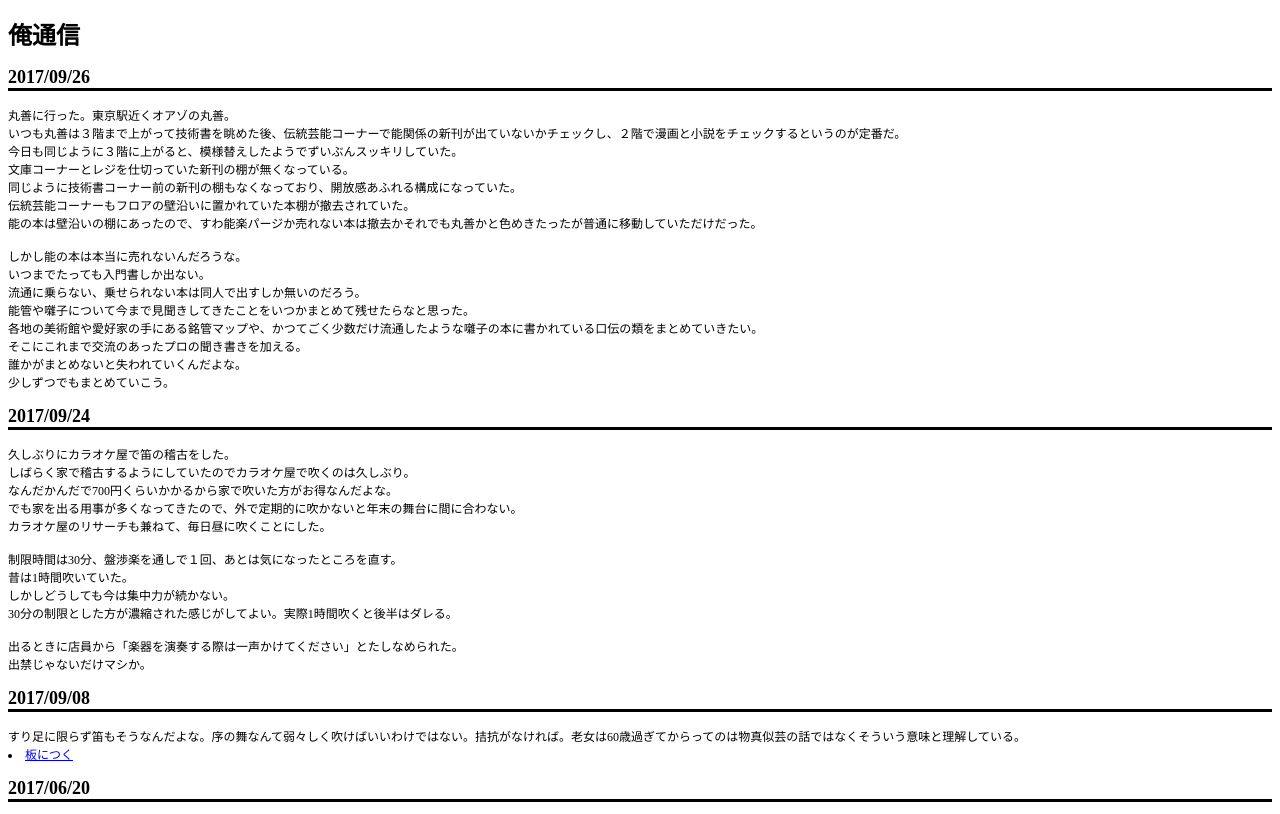
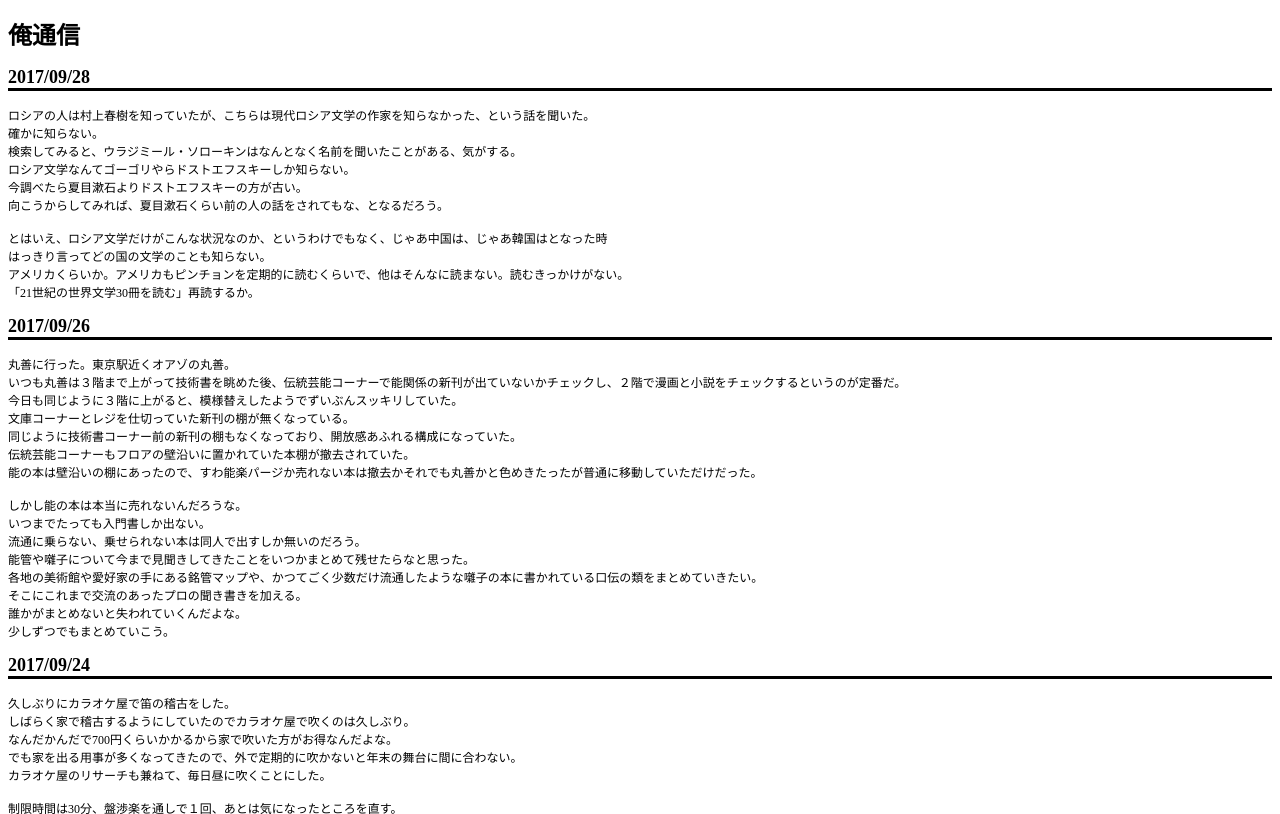
Before and after one commit to dichika/dichika.github.io, a plain HTML site: page index.html in a window 1280 px wide. Shown: the top 814 px of the page. Drawn offline with Linux system fonts and the light colour scheme.

Commit message:
Update index.html

```diff
--- a/index.html
+++ b/index.html
@@ -25,6 +25,19 @@ border-bottom: solid 3px black;
 </head>
 <body>
   <h1> 俺通信 </h1>
+    <h2> 2017/09/28 </h2>
+  ロシアの人は村上春樹を知っていたが、こちらは現代ロシア文学の作家を知らなかった、という話を聞いた。<br>
+確かに知らない。<br>
+検索してみると、ウラジミール・ソローキンはなんとなく名前を聞いたことがある、気がする。<br>
+ロシア文学なんてゴーゴリやらドストエフスキーしか知らない。<br>
+今調べたら夏目漱石よりドストエフスキーの方が古い。<br>
+向こうからしてみれば、夏目漱石くらい前の人の話をされてもな、となるだろう。<br>
+<br>
+とはいえ、ロシア文学だけがこんな状況なのか、というわけでもなく、じゃあ中国は、じゃあ韓国はとなった時<br>
+はっきり言ってどの国の文学のことも知らない。<br>
+アメリカくらいか。アメリカもピンチョンを定期的に読むくらいで、他はそんなに読まない。読むきっかけがない。<br>
+「21世紀の世界文学30冊を読む」再読するか。<br>
+
     <h2> 2017/09/26 </h2>
   丸善に行った。東京駅近くオアゾの丸善。<br>
 いつも丸善は３階まで上がって技術書を眺めた後、伝統芸能コーナーで能関係の新刊が出ていないかチェックし、２階で漫画と小説をチェックするというのが定番だ。<br>
```
